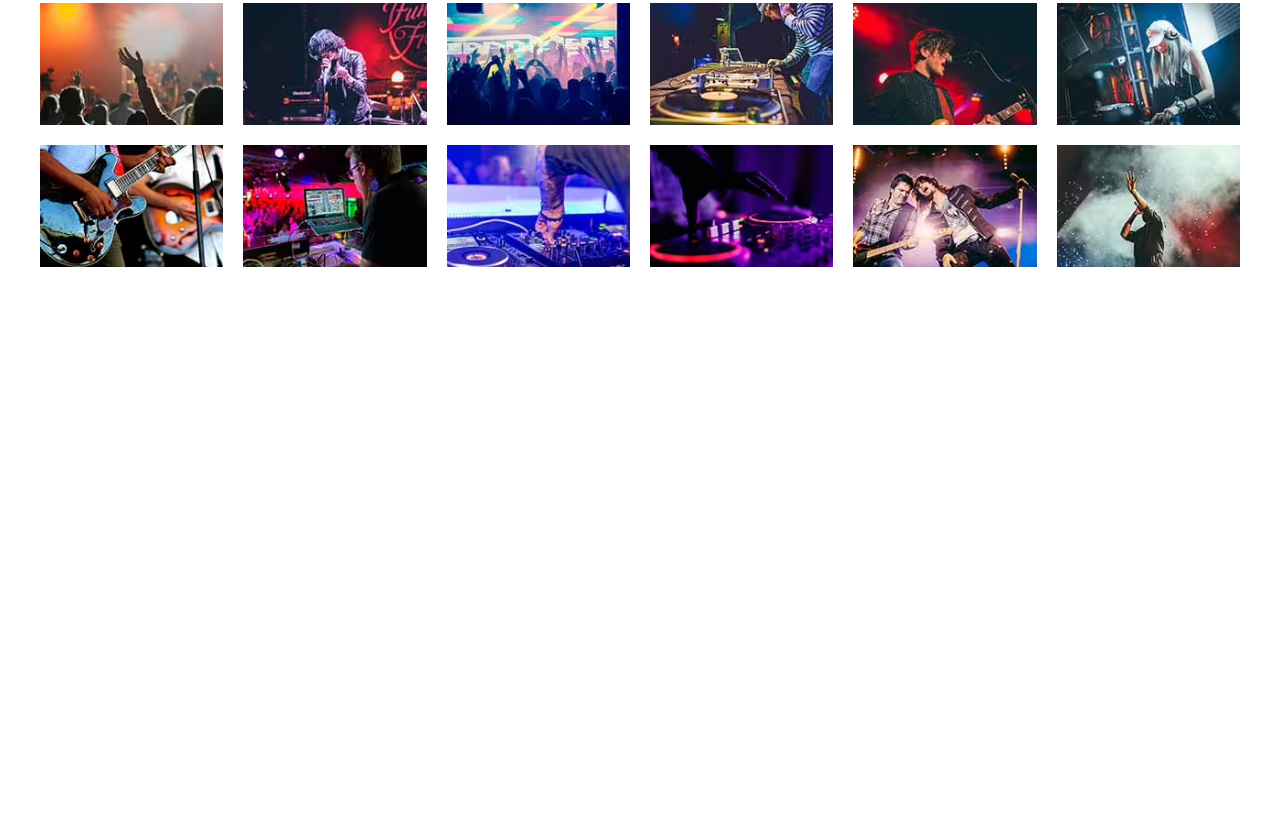
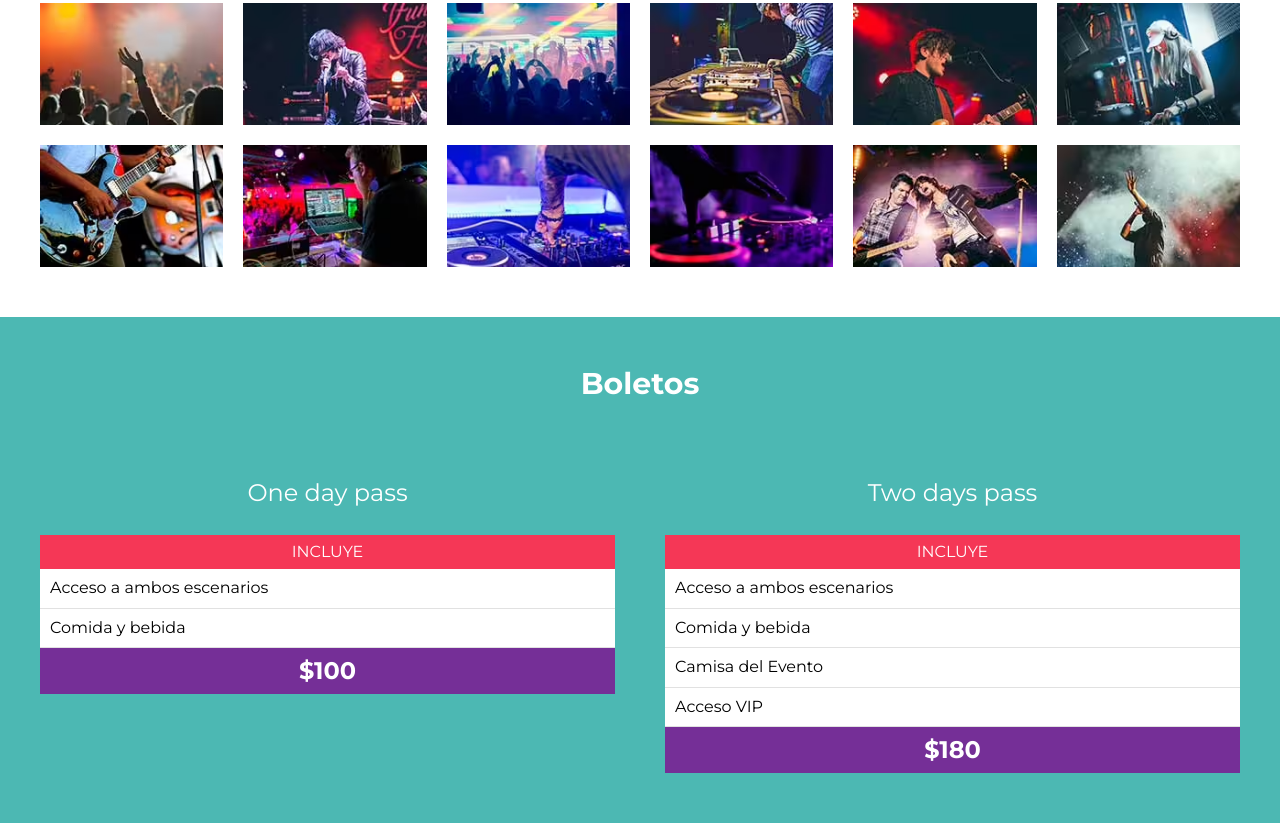
Before and after one commit to CRISTIANMX19/Festival, a website: page index.html in a window 1280 px wide. Shown: the part 2836-3659 px from the top of the page. Before the commit the page ends 3153 px from the top, so only its background shows below. Drawn offline with Linux system fonts and the light colour scheme.

Commit message:
Apartado de Boletos finalizado

```diff
--- a/index.html
+++ b/index.html
@@ -169,6 +169,49 @@
         </ul>
     </section>
 
+    <section class="boletos bg-verde">
+        <h3>Boletos</h3>
+
+        <div class="contenedor contenido-boletos">
+
+            <div class="basico pase">
+                <p class="nombre-pase">One day pass</p>
+                <header class="pase-header">
+                    <p>Incluye</p>
+                </header>
+                <div class="pase-body">
+                    <ul>
+                        <li>Acceso a ambos escenarios</li>
+                        <li>Comida y bebida</li>
+                    </ul>
+                </div>
+                <footer class="pase-footer">
+                    <p>$100</p>
+                </footer>
+            </div>
+
+            <div class="premium pase">
+                <p class="nombre-pase">Two days pass</p>
+                <header class="pase-header">
+                    <p>Incluye</p>
+                </header>
+
+                <div class="pase-body">
+                    <ul>
+                        <li>Acceso a ambos escenarios</li>
+                        <li>Comida y bebida</li>
+                        <li>Camisa del Evento</li>
+                        <li>Acceso VIP</li>
+                    </ul>
+                </div>
+
+                <footer class="pase-footer">
+                    <p>$180</p>
+                </footer>
+            </div>
+
+        </div>
+    </section>
 
     <script src="build/js/app.js"></script>
 </body>
--- a/src/scss/base/_variables.scss
+++ b/src/scss/base/_variables.scss
@@ -8,6 +8,7 @@ $amarillo: #FEF46D;
 $morado: #752F97;
 $negro: #000000;
 $blanco: #FFFFFF;
+$gris: #e1e1e1;
 
 //Tamaños de Media Queries
 
--- /dev/null
+++ b/src/scss/layout/_boletos.scss
@@ -0,0 +1,61 @@
+@use '../base/variables' as v;
+@use '../base/mixins' as m;
+
+.boletos {
+    padding: 5rem 0;
+    h3 {
+        text-align: center;
+        color: v.$blanco;
+    }
+    .contenido-boletos {
+        @include m.tablet {
+            @include m.grid(2, 5rem);
+        }
+    }
+}
+
+.pase {
+
+    .nombre-pase{
+        color: v.$blanco;
+        text-align: center;
+        font-size: 2.4rem;
+    }
+
+    &-header, &-footer {
+        padding: .5rem;
+        p {
+            color: v.$blanco;
+            text-align: center;
+            margin: 0;
+        }
+    }
+
+    &-header {
+        background-color: v.$rosa;
+        p {
+            text-transform: uppercase;
+            font-size: 1.6rem;
+        }
+    }
+    &-body {
+        background-color: v.$blanco;
+        ul {
+            @include m.reset-list;
+
+            li,
+            :nth-child(odd) {
+                background-color: v.$blanco;
+                padding: 1rem;
+                border-bottom: 1px solid v.$gris;
+            }
+        }
+    }
+    &-footer {
+        background-color: v.$morado;
+        p {
+            font-size: 2.4rem;
+            font-weight: 700;
+        }
+    }
+}
--- a/src/scss/layout/_index.scss
+++ b/src/scss/layout/_index.scss
@@ -3,3 +3,4 @@
 @forward 'festival';
 @forward 'lineup';
 @forward 'galeria';
+@forward 'boletos';
```
Also changed, not shown: build/css/app.css.
